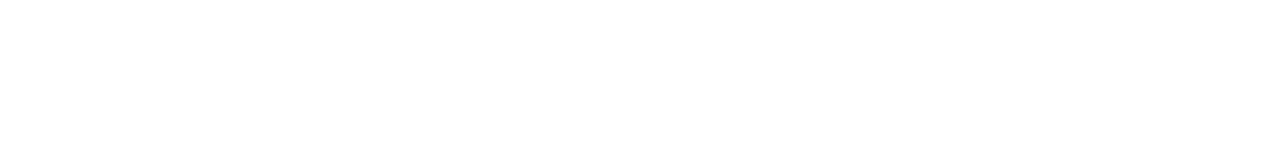
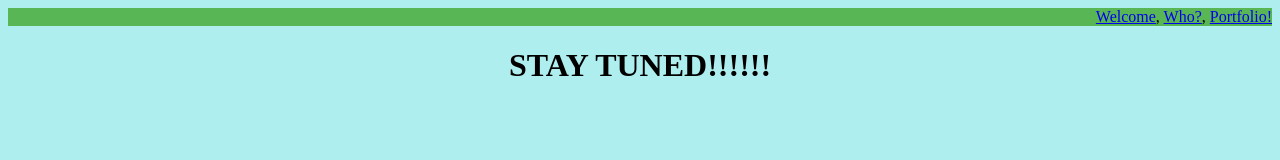
Before and after one commit to Leida-Escobar-Personal-Website/Leidy-Look, a plain HTML site: page portfolio.html in a window 1280 px wide. Drawn offline with Linux system fonts and the light colour scheme.

Commit message:
updated portfolio page and added pictures

```diff
--- a/portfolio.html
+++ b/portfolio.html
@@ -0,0 +1,22 @@
+<!DOCTYPE html>
+<html lang="en">
+<head>
+   <!-- adding css link -->
+   <link rel="stylesheet" href="style.css">
+   <meta charset="UTF-8">
+   <meta name="viewport" content="width=device-width, initial-scale=1.0">
+<!--tab title  -->
+   <title>Portfolio</title>
+</head>
+<body>
+   <header>
+<!-- adding links to home, about, and portfolio page -->
+        <nav class="links">
+           <a class="active" href="index.html">Welcome</a>,
+           <a href="about.html">Who?</a>,
+           <a href="portfolio.html">Portfolio!</a>
+       </nav>
+   </header>
+    <h1>STAY TUNED!!!!!!</h1>
+</body>
+</html>
--- a/style.css
+++ b/style.css
@@ -18,7 +18,7 @@ article{
     padding-bottom: 15px;
     text-shadow: 3px 3px 5px rgb(70, 111, 187);
 }
-
+/* paragraph visuals */
 p{
     color: black;
     text-shadow: 2px 2px 5px rgb(89, 182, 85);
@@ -31,3 +31,7 @@ header{
     text-align: right;
     background-color: rgb(89, 182,85);
 }
+
+h1{
+    text-align: center;
+}
```
Also changed, not shown: about.html (+10 -1 lines).
